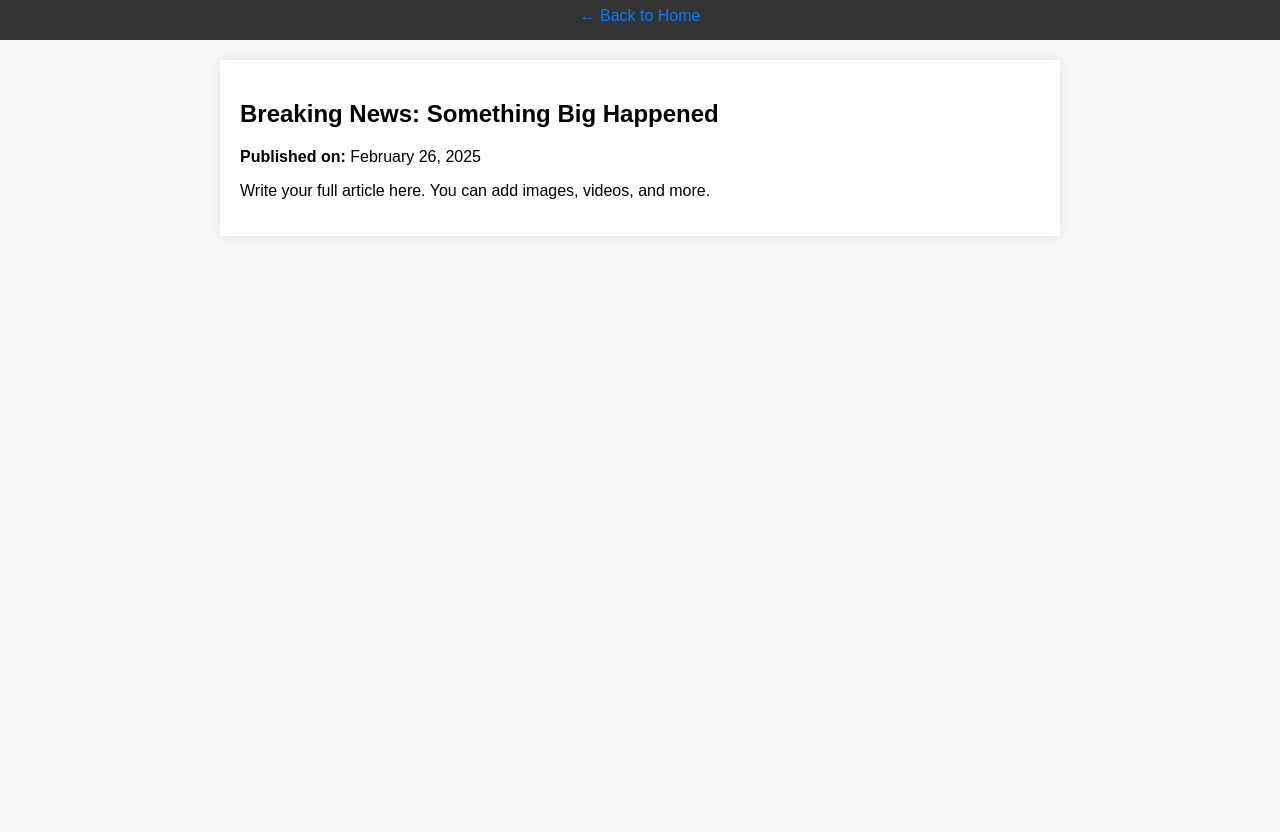
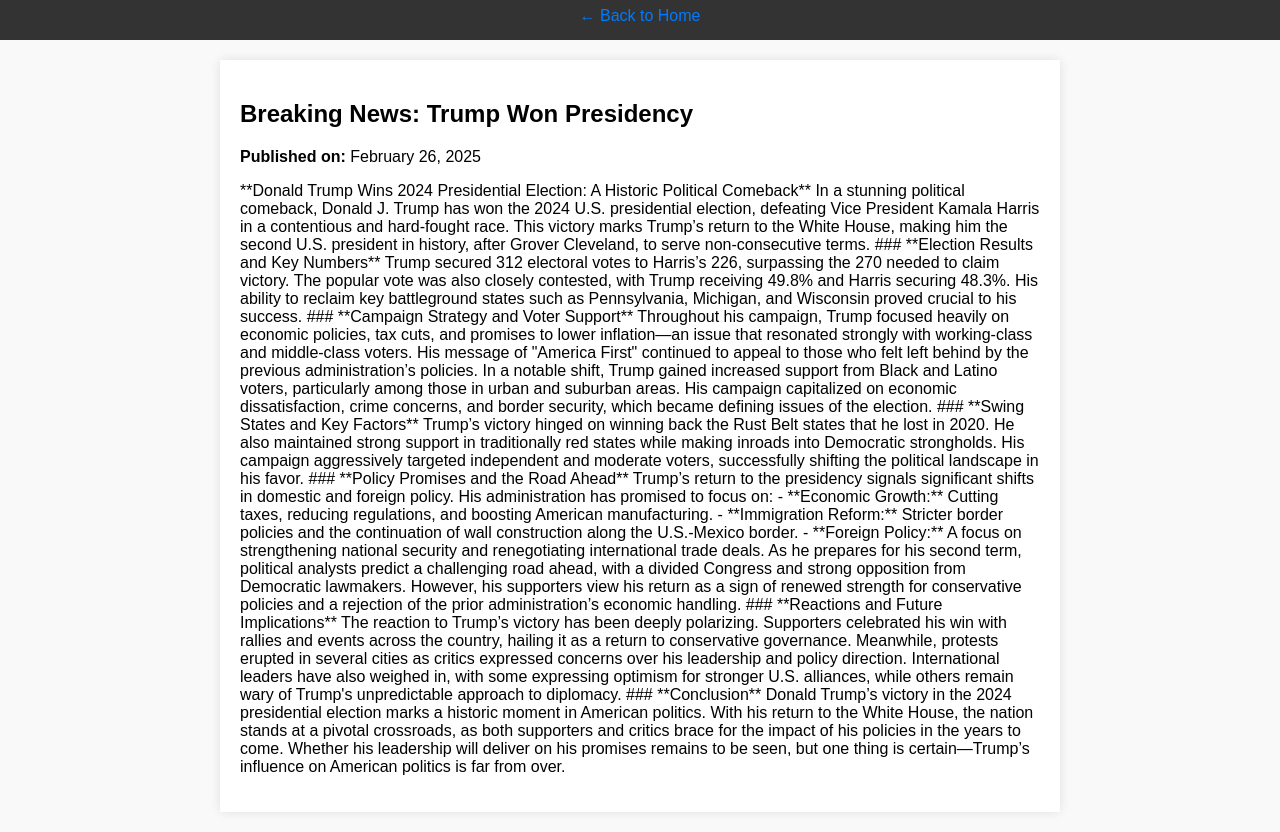
Before and after one commit to AussieBlakeYT/BAA-News, a plain HTML site: page article1.html in a window 1280 px wide. Shown: the part 88-920 px from the top of the page. Before the commit the page ends 800 px from the top, so only its background shows below. Drawn offline with Linux system fonts and the light colour scheme.

Commit message:
Update article1.html

```diff
--- a/article1.html
+++ b/article1.html
@@ -3,18 +3,49 @@
 <head>
     <meta charset="UTF-8">
     <meta name="viewport" content="width=device-width, initial-scale=1.0">
-    <title>Breaking News: Something Big Happened</title>
+    <title>Breaking News: Trump Won Presidency</title>
     <link rel="stylesheet" href="styles.css">
 </head>
 <body>
     <header>
-        <h1>My News Site</h1>
+        <h1>Trump - BBA Newse</h1>
         <nav><a href="index.html">← Back to Home</a></nav>
     </header>
     <main>
-        <h2>Breaking News: Something Big Happened</h2>
+        <h2>Breaking News: Trump Won Presidency</h2>
         <p><strong>Published on:</strong> February 26, 2025</p>
-        <p>Write your full article here. You can add images, videos, and more.</p>
+        <p>**Donald Trump Wins 2024 Presidential Election: A Historic Political Comeback**
+
+In a stunning political comeback, Donald J. Trump has won the 2024 U.S. presidential election, defeating Vice President Kamala Harris in a contentious and hard-fought race. This victory marks Trump’s return to the White House, making him the second U.S. president in history, after Grover Cleveland, to serve non-consecutive terms.
+
+### **Election Results and Key Numbers**
+Trump secured 312 electoral votes to Harris’s 226, surpassing the 270 needed to claim victory. The popular vote was also closely contested, with Trump receiving 49.8% and Harris securing 48.3%. His ability to reclaim key battleground states such as Pennsylvania, Michigan, and Wisconsin proved crucial to his success.
+
+### **Campaign Strategy and Voter Support**
+Throughout his campaign, Trump focused heavily on economic policies, tax cuts, and promises to lower inflation—an issue that resonated strongly with working-class and middle-class voters. His message of "America First" continued to appeal to those who felt left behind by the previous administration’s policies.
+
+In a notable shift, Trump gained increased support from Black and Latino voters, particularly among those in urban and suburban areas. His campaign capitalized on economic dissatisfaction, crime concerns, and border security, which became defining issues of the election.
+
+### **Swing States and Key Factors**
+Trump’s victory hinged on winning back the Rust Belt states that he lost in 2020. He also maintained strong support in traditionally red states while making inroads into Democratic strongholds. His campaign aggressively targeted independent and moderate voters, successfully shifting the political landscape in his favor.
+
+### **Policy Promises and the Road Ahead**
+Trump’s return to the presidency signals significant shifts in domestic and foreign policy. His administration has promised to focus on:
+- **Economic Growth:** Cutting taxes, reducing regulations, and boosting American manufacturing.
+- **Immigration Reform:** Stricter border policies and the continuation of wall construction along the U.S.-Mexico border.
+- **Foreign Policy:** A focus on strengthening national security and renegotiating international trade deals.
+
+As he prepares for his second term, political analysts predict a challenging road ahead, with a divided Congress and strong opposition from Democratic lawmakers. However, his supporters view his return as a sign of renewed strength for conservative policies and a rejection of the prior administration’s economic handling.
+
+### **Reactions and Future Implications**
+The reaction to Trump’s victory has been deeply polarizing. Supporters celebrated his win with rallies and events across the country, hailing it as a return to conservative governance. Meanwhile, protests erupted in several cities as critics expressed concerns over his leadership and policy direction.
+
+International leaders have also weighed in, with some expressing optimism for stronger U.S. alliances, while others remain wary of Trump's unpredictable approach to diplomacy.
+
+### **Conclusion**
+Donald Trump’s victory in the 2024 presidential election marks a historic moment in American politics. With his return to the White House, the nation stands at a pivotal crossroads, as both supporters and critics brace for the impact of his policies in the years to come. Whether his leadership will deliver on his promises remains to be seen, but one thing is certain—Trump’s influence on American politics is far from over.
+
+</p>
     </main>
 </body>
 </html>
```
